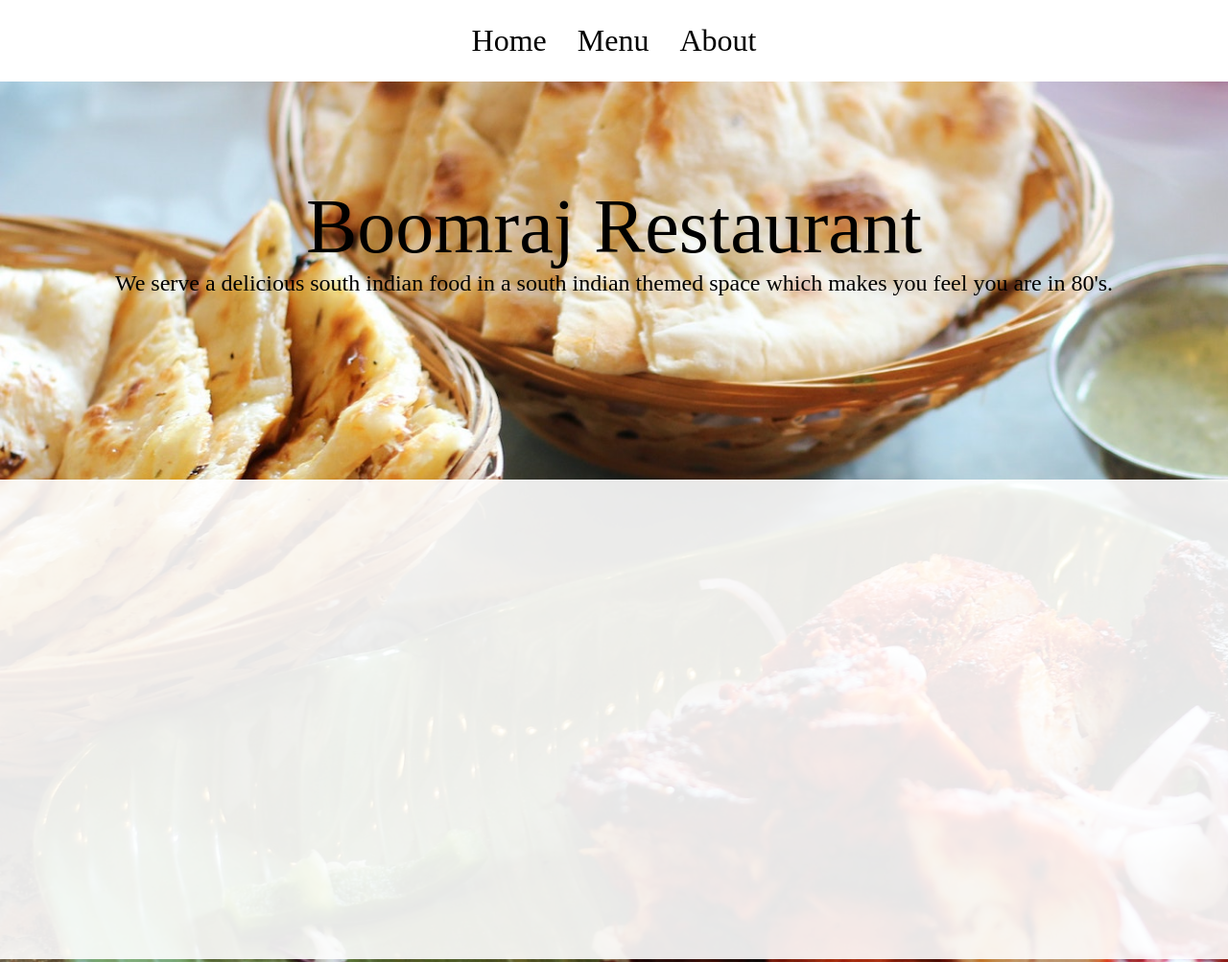
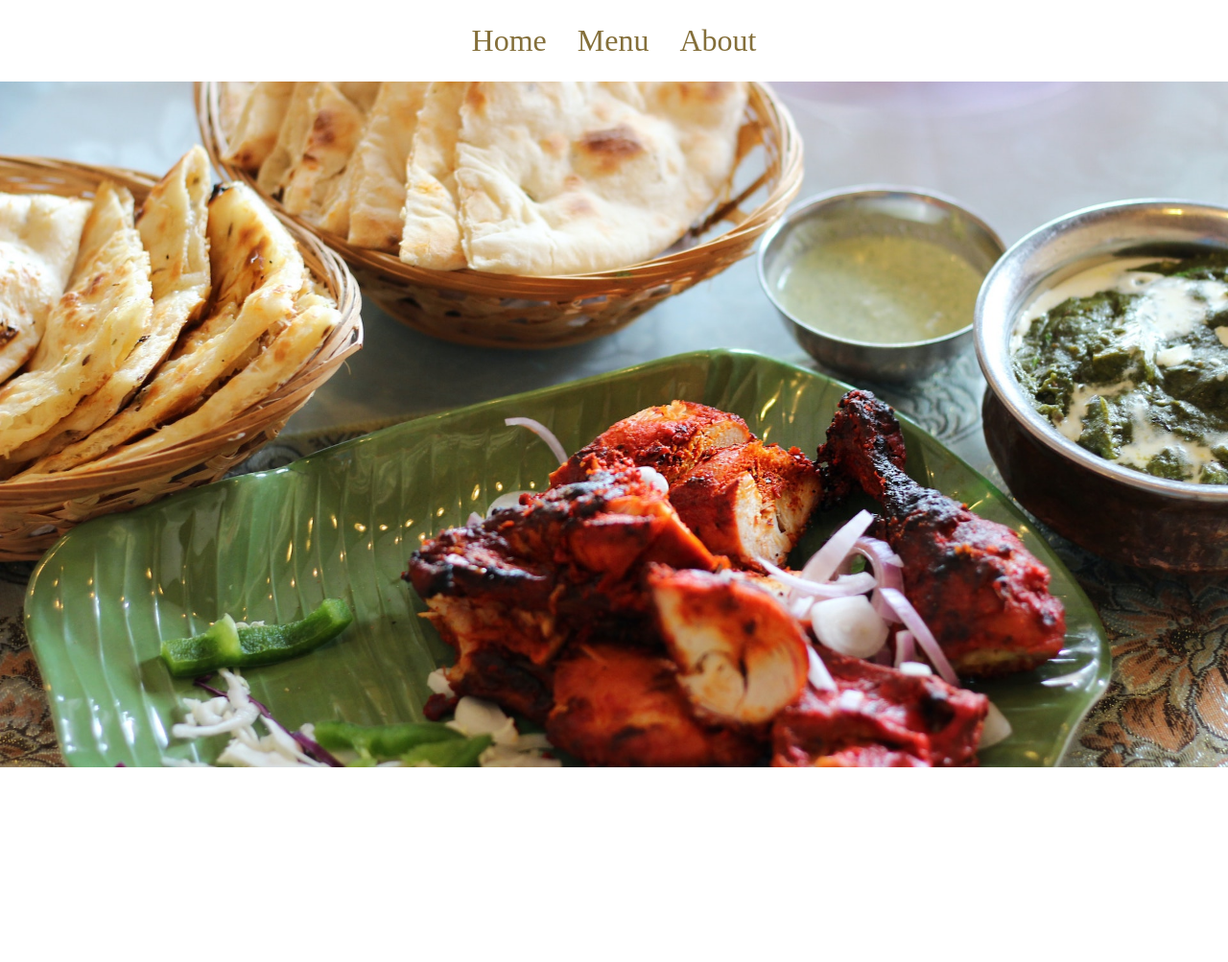
Before and after one commit to karthicbz/RestaurantPage, a website built with webpack: page src/index.html in a window 1280 px wide. Shown: the top 1003 px of the page at 96% size. After the commit the page ends 800 px from the top, so only its background shows below. Built offline with nearby package versions, Linux system fonts and the light colour scheme.

Commit message:
make tab elements with javascript

```diff
--- a/src/index.html
+++ b/src/index.html
@@ -8,22 +8,7 @@
 </head>
 <body>
     <div id="content">
-        <div class="header">
-            <div class="nav">
-                <p>Home</p>
-                <p>Menu</p>
-                <p>About</p>
-            </div>
-        </div>
-        <div class="main-content">
-            <p class="shop-name">Boomraj Restaurant</p>
-            <p class="shop-desc">
-                We serve a delicious south indian food in a south indian themed space which makes you feel you are in 80's.
-            </p>
-        </div>
-        <div class="branches">
-        </div>
-        <div class="footer"></div>
+
     </div>
 </body>
 </html>
--- a/src/scripts/index.js
+++ b/src/scripts/index.js
@@ -1 +1,8 @@
 import '../styles/style.css';
+import {makeTabs} from '../scripts/tabs';
+
+const content = document.querySelector('#content');
+content.appendChild(makeTabs());
+const displayArea = document.createElement('div');
+displayArea.classList.add('main-content');
+content.appendChild(displayArea);
--- /dev/null
+++ b/src/scripts/tabs.js
@@ -0,0 +1,19 @@
+// const content = document.querySelector('#content');
+
+const makeTabs = ()=>{
+    const menuItems = ['Home', 'Menu', 'About'];
+    const header = document.createElement('div');
+    header.classList.add('header');
+    const navs = document.createElement('div');
+    navs.classList.add('nav');
+    for(let i=0; i<menuItems.length; i++){
+        const para = document.createElement('p');
+        para.innerText = menuItems[i];
+        navs.appendChild(para);
+    }
+    header.appendChild(navs);
+    return header;
+    // console.log(header);
+}
+
+export {makeTabs};
--- a/src/styles/style.css
+++ b/src/styles/style.css
@@ -1,3 +1,6 @@
+@import url('https://fonts.googleapis.com/css2?family=Anton&display=swap');
+@import url('https://fonts.googleapis.com/css2?family=Libre+Baskerville:wght@700&display=swap');
+
 *{
     padding: 0;
     margin: 0;
@@ -21,6 +24,7 @@ body{
 
 .header>.nav>p{
     font-size: 2rem;
+    color: #846f3a;
 }
 
 .header>.nav>p:hover{
@@ -39,6 +43,8 @@ body{
 
 .main-content>.shop-name{
     font-size: 5rem;
+    font-family: 'Libre Baskerville', serif;
+    color: rgb(90, 63, 12);
     /* text-align: center; */
 }
 
--- a/webpack.config.js
+++ b/webpack.config.js
@@ -4,16 +4,17 @@ const htmlWebpackPlugin = require('html-webpack-plugin');
 module.exports = {
     mode: "development",
     entry: './src/scripts/index.js',
+    output:{
+        filename: 'main.[hash].js',
+        path: path.resolve(__dirname, 'dist'),
+        clean: true,
+    },
+    devtool: 'inline-source-map',
     plugins:[
         new htmlWebpackPlugin({
             template: './src/index.html',
         }),
     ],
-    output:{
-        filename: 'main.[hash].js',
-        path: path.resolve(__dirname, 'dist'),
-        clean: true,
-    },
     module:{
         rules:[
             {
```
